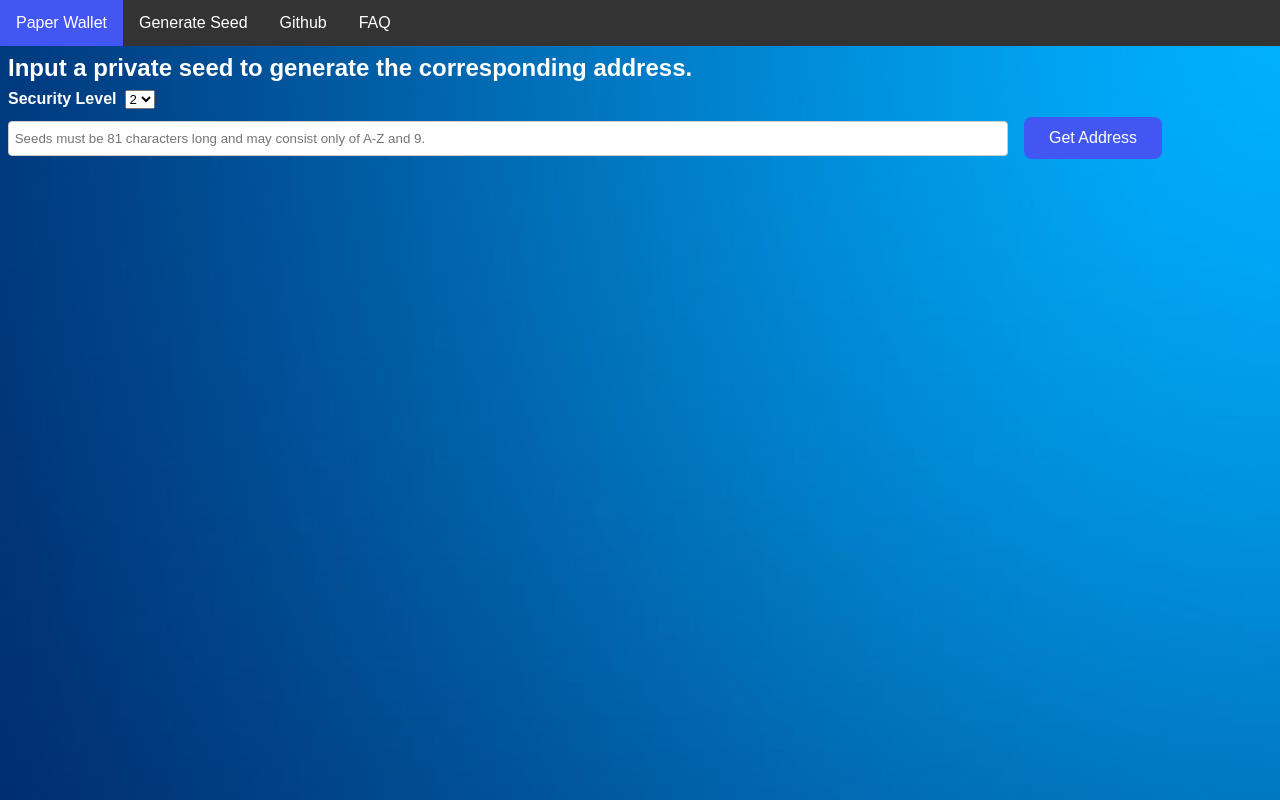
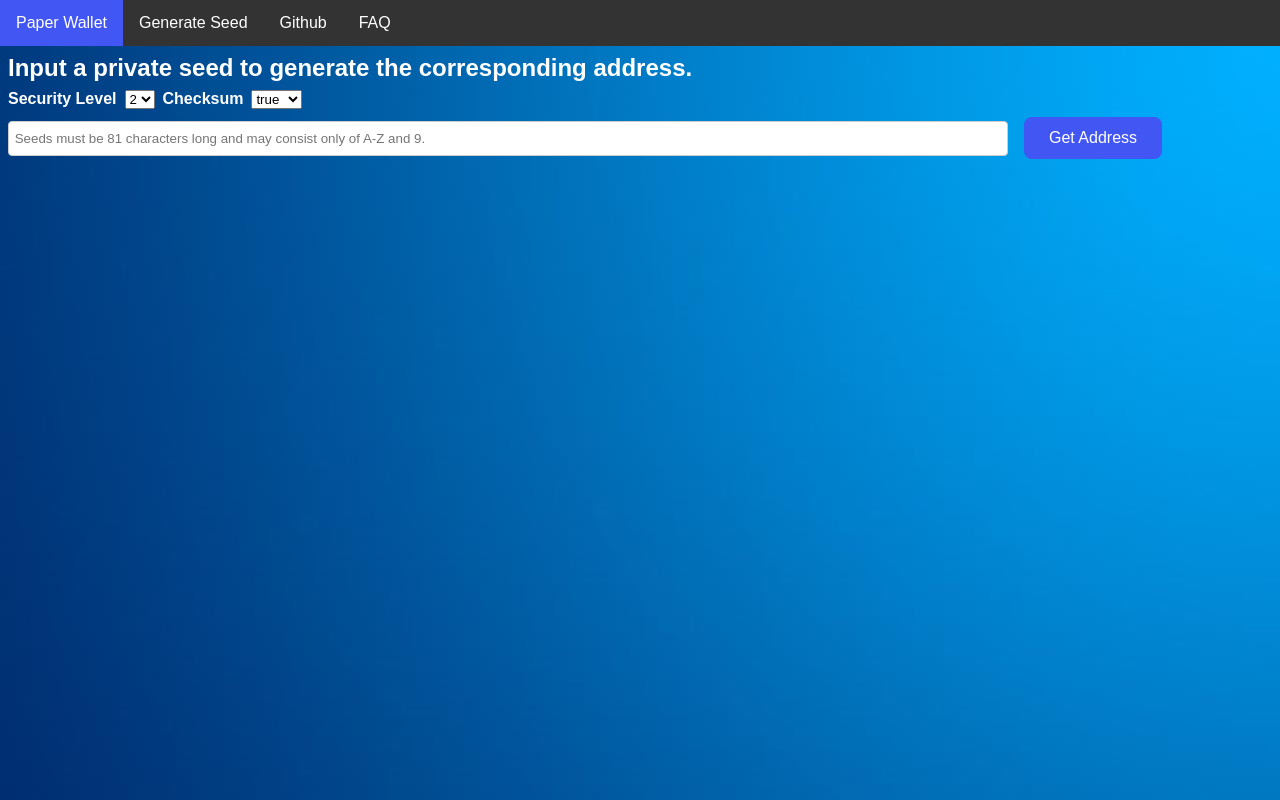
Before and after one commit to minyc510/IOTA-Cold-Storage, a React (Create React App) app: page / in a window 1280 px wide. Built offline with nearby package versions, Linux system fonts and the light colour scheme.

Commit message:
Added checksum option.

```diff
--- a/src/PaperWallet.js
+++ b/src/PaperWallet.js
@@ -21,14 +21,9 @@ class WalletTemplate extends React.Component {
   }
 }
 
-class WalletImage extends React.Component {
-  constructor(props) {
-    super(props);
-  }
-
-  render() {
+function WalletImage(props) {
     var address = <Text
-      text={this.props.a}
+      text={props.a}
       fontSize="13"
       fontFamily="Sans"
       x="352"
@@ -36,7 +31,7 @@ class WalletImage extends React.Component {
     />
 
     var seed = <Text
-    text={this.props.s}
+    text={props.s}
     fontSize="14"
     fontFamily="Sans"
     x="352"
@@ -45,7 +40,7 @@ class WalletImage extends React.Component {
 
     return (
         <div>
-          <h3>Wallet Address: {this.props.a}</h3>
+          <h3>Wallet Address: {props.a}</h3>
           <br></br>
           <div class="walletTemplate">
             <Stage width={window.innerWidth} height={window.innerHeight}>
@@ -58,21 +53,23 @@ class WalletImage extends React.Component {
           </div>
         </div>
     );
-  }
 }
 
 export class PaperWallet extends React.Component {
   constructor(props) {
     super(props);
-    this.state = { seed: '', address: '', security: 2 };
+    this.state = { seed: '', address: '', security: 2, checksum: true };
     this.handleChange = this.handleChange.bind(this);
     this.handleSecurityChange = this.handleSecurityChange.bind(this);
+    this.handleChecksum = this.handleChecksum.bind(this);
     this.handleSubmit = this.handleSubmit.bind(this);
   }
 
   handleChange(event) { this.setState({ seed: event.target.value }); }
 
   handleSecurityChange(event) { this.setState({ security: parseInt(event.target.value, 10) }); }
+
+  handleChecksum(event) { this.setState({ checksum: (event.target.value === 'true' ? true : false) }); }
 
   handleSubmit(event) {
     // Validate seed-input
@@ -98,7 +95,7 @@ export class PaperWallet extends React.Component {
       var options = {}
       options.security = this.state.security;
       options.deterministic = "off";
-      options.checksum = true;
+      options.checksum = this.state.checksum;
       options.total = 1;
 
       // Generate Address
@@ -130,6 +127,13 @@ export class PaperWallet extends React.Component {
             <option value='3'>3</option>
           </select>
         </label>
+        <label>
+          <span class="selectText">Checksum</span>
+          <select onChange={this.handleChecksum}>
+            <option value='true'>true</option>
+            <option value='false'>false</option>
+          </select>
+        </label>
 
         <form onSubmit={this.handleSubmit}>
           <label>
```
